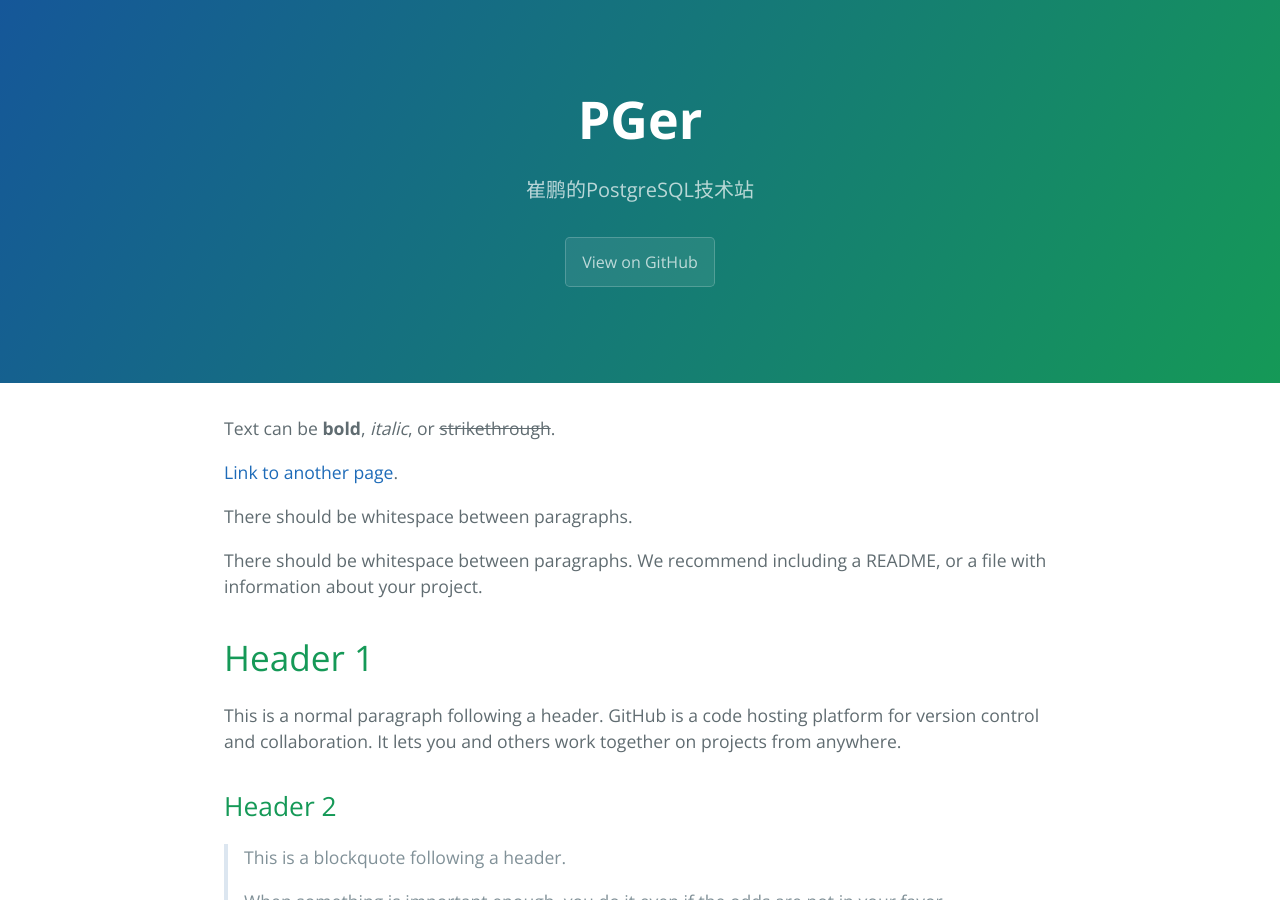
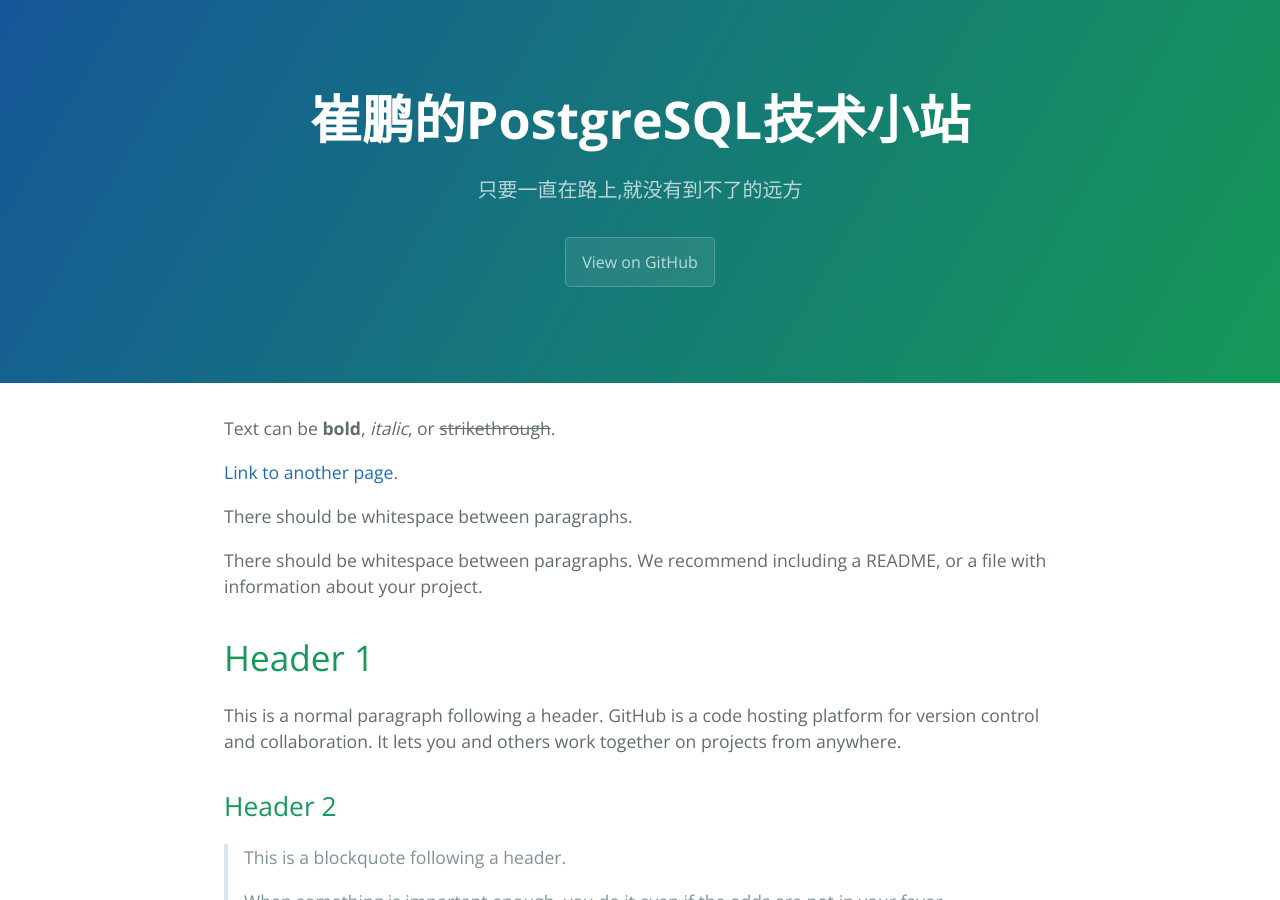
Before and after one commit to cuipengdba/pger, a Jekyll site: the page built from index.md, in a window 1280 px wide and 900 px high. Built offline with Jekyll 4.4.1, drawn with Linux system fonts in a browser that asks for light colours.

Commit message:
Update _config.yml

```diff
--- a/_config.yml
+++ b/_config.yml
@@ -1,5 +1,5 @@
-title: PGer
-description: 崔鹏的PostgreSQL技术站
+title: 崔鹏的PostgreSQL技术小站
+description: 只要一直在路上,就没有到不了的远方
 show_downloads: false
 google_analytics:
 theme: jekyll-theme-cayman
```
